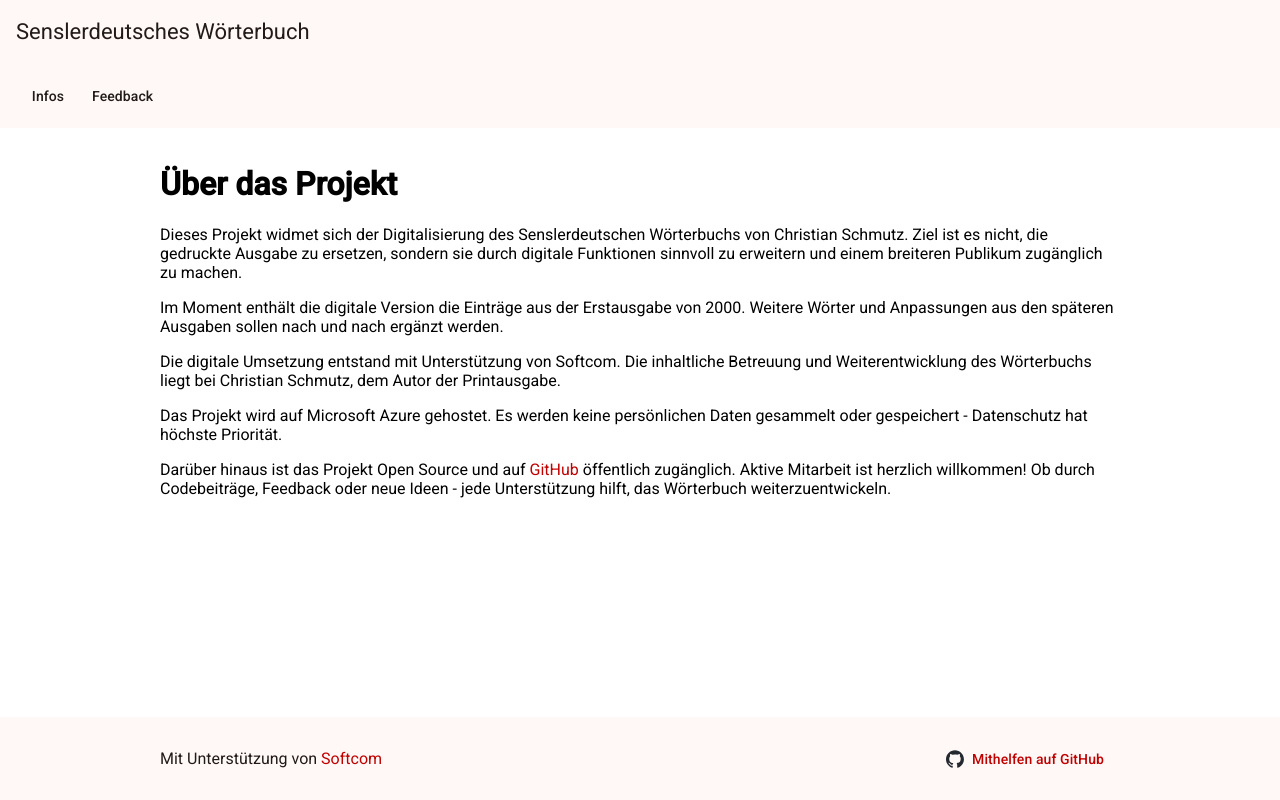
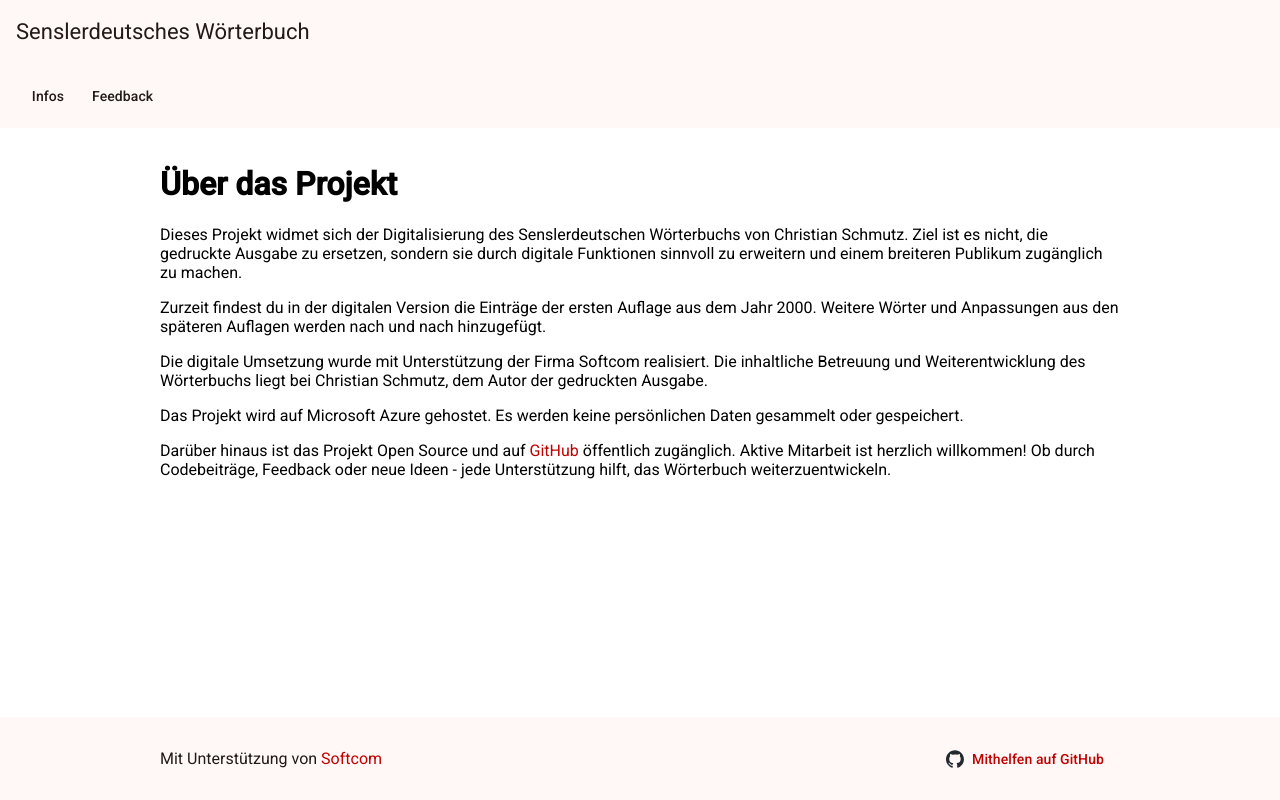
Before and after one commit to Softcom-Technologies-Organization/SenslerdeutschesWoerterbuch, an Angular app in the folder frontend/: page /about in a window 1280 px wide. Built offline with nearby package versions, Linux system fonts and the light colour scheme.

Commit message:
improve wording of about and feedback page

```diff
--- a/frontend/src/app/about/about.component.html
+++ b/frontend/src/app/about/about.component.html
@@ -6,18 +6,18 @@
   einem breiteren Publikum zugänglich zu machen.
 </p>
 <p>
-  Im Moment enthält die digitale Version die Einträge aus der Erstausgabe von
-  2000. Weitere Wörter und Anpassungen aus den späteren Ausgaben sollen nach und
-  nach ergänzt werden.
+  Zurzeit findest du in der digitalen Version die Einträge der ersten Auflage
+  aus dem Jahr 2000. Weitere Wörter und Anpassungen aus den späteren Auflagen
+  werden nach und nach hinzugefügt.
 </p>
 <p>
-  Die digitale Umsetzung entstand mit Unterstützung von Softcom. Die inhaltliche
-  Betreuung und Weiterentwicklung des Wörterbuchs liegt bei Christian Schmutz,
-  dem Autor der Printausgabe.
+  Die digitale Umsetzung wurde mit Unterstützung der Firma Softcom realisiert.
+  Die inhaltliche Betreuung und Weiterentwicklung des Wörterbuchs liegt bei
+  Christian Schmutz, dem Autor der gedruckten Ausgabe.
 </p>
 <p>
   Das Projekt wird auf Microsoft Azure gehostet. Es werden keine persönlichen
-  Daten gesammelt oder gespeichert - Datenschutz hat höchste Priorität.
+  Daten gesammelt oder gespeichert.
 </p>
 <p>
   Darüber hinaus ist das Projekt Open Source und auf
--- a/frontend/src/app/feedback/feedback.component.html
+++ b/frontend/src/app/feedback/feedback.component.html
@@ -1,9 +1,14 @@
 <h1>Fragen, Hinweise oder Verbesserungsvorschläge?</h1>
 <p>
-Wir freuen uns über dein Feedback! Du kannst ganz unkompliziert direkt auf
-<a href="https://github.com/Softcom-Technologies-Organization/SenslerdeutschesWoerterbuch/issues" target="_blank" rel="noopener noreferrer">
-GitHub Issues</a> einen Eintrag erstellen - ob Fehler, neue Wörter oder Ideen zur Weiterentwicklung.
+  Du hast eine Idee, wie wir die digitale Version verbessern können? Oder ist
+  dir ein technisches Problem aufgefallen? Dann freuen wir uns über einen
+  Hinweis via
+  <a
+    href="https://github.com/Softcom-Technologies-Organization/SenslerdeutschesWoerterbuch/issues"
+    target="_blank"
+    rel="noopener noreferrer"
+  >
+    GitHub Issues</a
+  >.
 </p>
-<p>
-Vielen Dank für deine Unterstützung!
-</p>
+<p>Vielen Dank fürs Mitmachen!</p>
```
